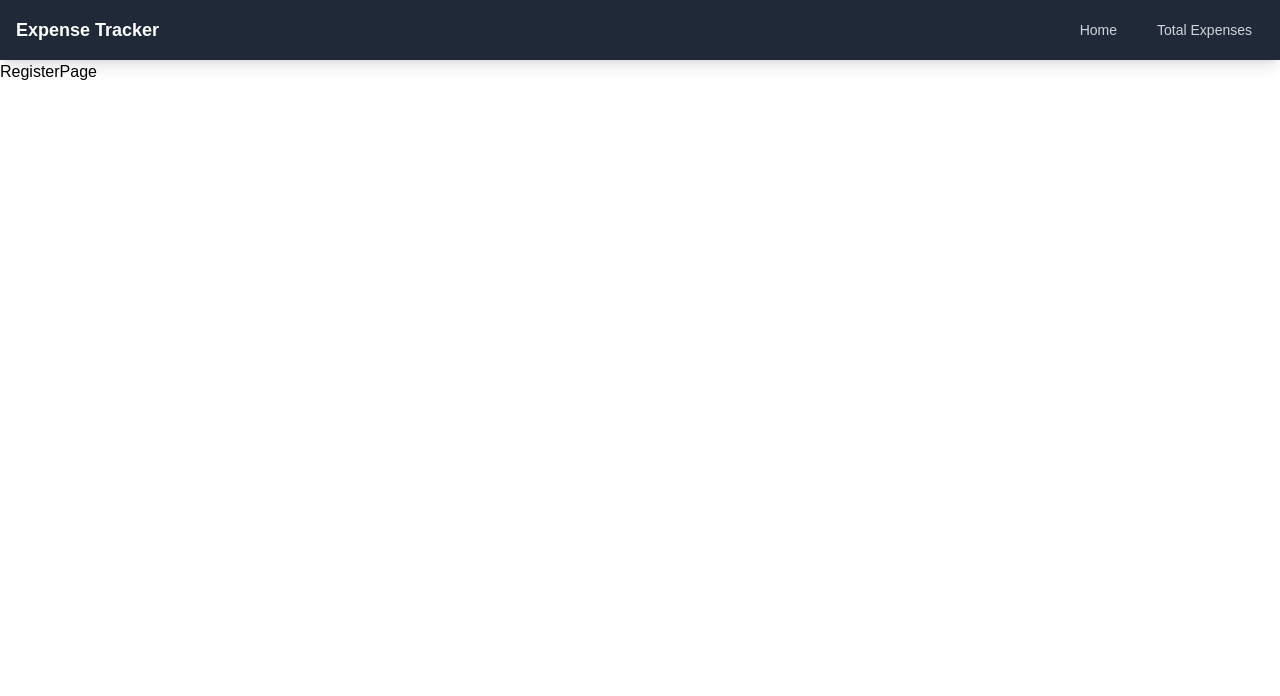
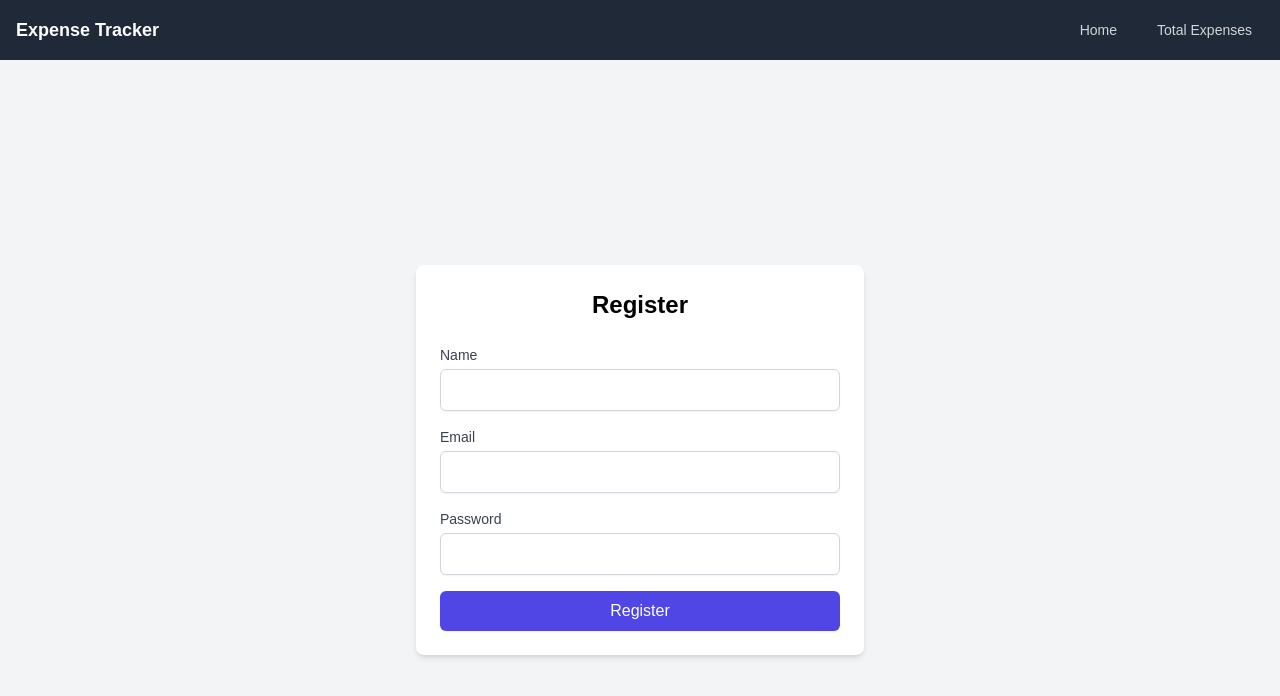
Before and after one commit to tigermursa/Quick-Expense-Tracker-Client, a Next.js app: page /auth/register in a window 1280 px wide. Shown: the top 696 px of the page. Built offline with nearby package versions, Linux system fonts and the light colour scheme.

Commit message:
ok now all working

```diff
--- a/package.json
+++ b/package.json
@@ -11,6 +11,7 @@
   "dependencies": {
     "@reduxjs/toolkit": "^2.3.0",
     "chart.js": "^4.4.5",
+
     "next": "15.0.1",
     "react": "^18.3.1",
     "react-chartjs-2": "^5.2.0",
@@ -21,6 +22,7 @@
     "swr": "^2.2.5"
   },
   "devDependencies": {
+
     "@types/node": "^20",
     "@types/react": "^18",
     "@types/react-dom": "^18",
--- a/src/app/auth/login/page.tsx
+++ b/src/app/auth/login/page.tsx
@@ -1,5 +1,104 @@
-const LoginPage = () => {
-  return <div>LoginPage</div>;
+"use client";
+import { useLoginMutation } from "@/redux/features/auth/authApi";
+import { useForm, SubmitHandler } from "react-hook-form";
+import { toast } from "react-toastify";
+import { useRouter } from "next/navigation";
+interface ILoginFormInput {
+  email: string;
+  password: string;
+}
+
+const LoginPage: React.FC = () => {
+  const router = useRouter();
+  const {
+    register,
+    handleSubmit,
+    reset,
+    formState: { errors },
+  } = useForm<ILoginFormInput>();
+  const [loginUser, { isLoading }] = useLoginMutation();
+
+  const onSubmit: SubmitHandler<ILoginFormInput> = async (data) => {
+    try {
+      await loginUser(data).unwrap();
+      toast.success("Login successful!");
+      reset(); // Clear form after successful login
+      router.push("/");
+    } catch (error) {
+      console.error("Login error:", error);
+      toast.error("Invalid email or password!");
+    }
+  };
+
+  return (
+    <div className="flex justify-center items-center h-screen bg-gray-100">
+      <div className="w-full max-w-md bg-white p-6 rounded-lg shadow-md">
+        <h2 className="text-2xl font-bold mb-6 text-center">Login</h2>
+        <form onSubmit={handleSubmit(onSubmit)} className="space-y-4">
+          <div>
+            <label
+              className="block text-sm font-medium text-gray-700"
+              htmlFor="email"
+            >
+              Email
+            </label>
+            <input
+              id="email"
+              type="email"
+              className={`mt-1 block w-full px-3 py-2 border ${
+                errors.email ? "border-red-500" : "border-gray-300"
+              } rounded-md shadow-sm focus:outline-none focus:ring focus:ring-indigo-500`}
+              {...register("email", {
+                required: "Email is required",
+                pattern: { value: /^\S+@\S+$/i, message: "Invalid email" },
+              })}
+            />
+            {errors.email && (
+              <span className="text-red-500 text-sm">
+                {errors.email.message}
+              </span>
+            )}
+          </div>
+
+          <div>
+            <label
+              className="block text-sm font-medium text-gray-700"
+              htmlFor="password"
+            >
+              Password
+            </label>
+            <input
+              id="password"
+              type="password"
+              className={`mt-1 block w-full px-3 py-2 border ${
+                errors.password ? "border-red-500" : "border-gray-300"
+              } rounded-md shadow-sm focus:outline-none focus:ring focus:ring-indigo-500`}
+              {...register("password", {
+                required: "Password is required",
+                minLength: {
+                  value: 6,
+                  message: "Password must be at least 6 characters long",
+                },
+              })}
+            />
+            {errors.password && (
+              <span className="text-red-500 text-sm">
+                {errors.password.message}
+              </span>
+            )}
+          </div>
+
+          <button
+            type="submit"
+            className="w-full py-2 px-4 bg-indigo-600 text-white rounded-md shadow-sm hover:bg-indigo-700 focus:outline-none focus:ring-2 focus:ring-indigo-500 focus:ring-offset-2"
+            disabled={isLoading}
+          >
+            {isLoading ? "Logging in..." : "Login"}
+          </button>
+        </form>
+      </div>
+    </div>
+  );
 };
 
 export default LoginPage;
--- a/src/app/auth/register/page.tsx
+++ b/src/app/auth/register/page.tsx
@@ -1,9 +1,127 @@
-
-
-const RegisterPage = () => {
-  return (
-    <div>RegisterPage</div>
-  )
+"use client";
+import { useRegisterMutation } from "@/redux/features/auth/authApi";
+import { useForm, SubmitHandler } from "react-hook-form";
+import { toast } from "react-toastify";
+import { useRouter } from "next/navigation";
+interface IRegisterFormInput {
+  name: string;
+  email: string;
+  password: string;
 }
 
-export default RegisterPage
+const RegisterPage: React.FC = () => {
+  const router = useRouter();
+  const {
+    register,
+    handleSubmit,
+    reset,
+    formState: { errors },
+  } = useForm<IRegisterFormInput>();
+  const [registerUser, { isLoading }] = useRegisterMutation();
+
+  const onSubmit: SubmitHandler<IRegisterFormInput> = async (data) => {
+    try {
+      await registerUser(data).unwrap();
+      toast.success("Good job");
+      reset(); // Clear form after successful submission
+      router.push("/");
+    } catch (error) {
+      console.error("Registration error:", error);
+      toast.error("NOOO!");
+    }
+  };
+
+  return (
+    <div className="flex justify-center items-center h-screen bg-gray-100">
+      <div className="w-full max-w-md bg-white p-6 rounded-lg shadow-md">
+        <h2 className="text-2xl font-bold mb-6 text-center">Register</h2>
+        <form onSubmit={handleSubmit(onSubmit)} className="space-y-4">
+          <div>
+            <label
+              className="block text-sm font-medium text-gray-700"
+              htmlFor="name"
+            >
+              Name
+            </label>
+            <input
+              id="name"
+              type="text"
+              className={`mt-1 block w-full px-3 py-2 border ${
+                errors.name ? "border-red-500" : "border-gray-300"
+              } rounded-md shadow-sm focus:outline-none focus:ring focus:ring-indigo-500`}
+              {...register("name", { required: "Name is required" })}
+            />
+            {errors.name && (
+              <span className="text-red-500 text-sm">
+                {errors.name.message}
+              </span>
+            )}
+          </div>
+
+          <div>
+            <label
+              className="block text-sm font-medium text-gray-700"
+              htmlFor="email"
+            >
+              Email
+            </label>
+            <input
+              id="email"
+              type="email"
+              className={`mt-1 block w-full px-3 py-2 border ${
+                errors.email ? "border-red-500" : "border-gray-300"
+              } rounded-md shadow-sm focus:outline-none focus:ring focus:ring-indigo-500`}
+              {...register("email", {
+                required: "Email is required",
+                pattern: { value: /^\S+@\S+$/i, message: "Invalid email" },
+              })}
+            />
+            {errors.email && (
+              <span className="text-red-500 text-sm">
+                {errors.email.message}
+              </span>
+            )}
+          </div>
+
+          <div>
+            <label
+              className="block text-sm font-medium text-gray-700"
+              htmlFor="password"
+            >
+              Password
+            </label>
+            <input
+              id="password"
+              type="password"
+              className={`mt-1 block w-full px-3 py-2 border ${
+                errors.password ? "border-red-500" : "border-gray-300"
+              } rounded-md shadow-sm focus:outline-none focus:ring focus:ring-indigo-500`}
+              {...register("password", {
+                required: "Password is required",
+                minLength: {
+                  value: 6,
+                  message: "Password must be at least 6 characters long",
+                },
+              })}
+            />
+            {errors.password && (
+              <span className="text-red-500 text-sm">
+                {errors.password.message}
+              </span>
+            )}
+          </div>
+
+          <button
+            type="submit"
+            className="w-full py-2 px-4 bg-indigo-600 text-white rounded-md shadow-sm hover:bg-indigo-700 focus:outline-none focus:ring-2 focus:ring-indigo-500 focus:ring-offset-2"
+            disabled={isLoading}
+          >
+            {isLoading ? "Registering..." : "Register"}
+          </button>
+        </form>
+      </div>
+    </div>
+  );
+};
+
+export default RegisterPage;
```
Also changed, not shown: src/lib/Providers/Providers.tsx (+6 -1 lines), src/middleware.ts (added, +24 -0 lines), 1 other file (tests, documents, lock files or other folders).
